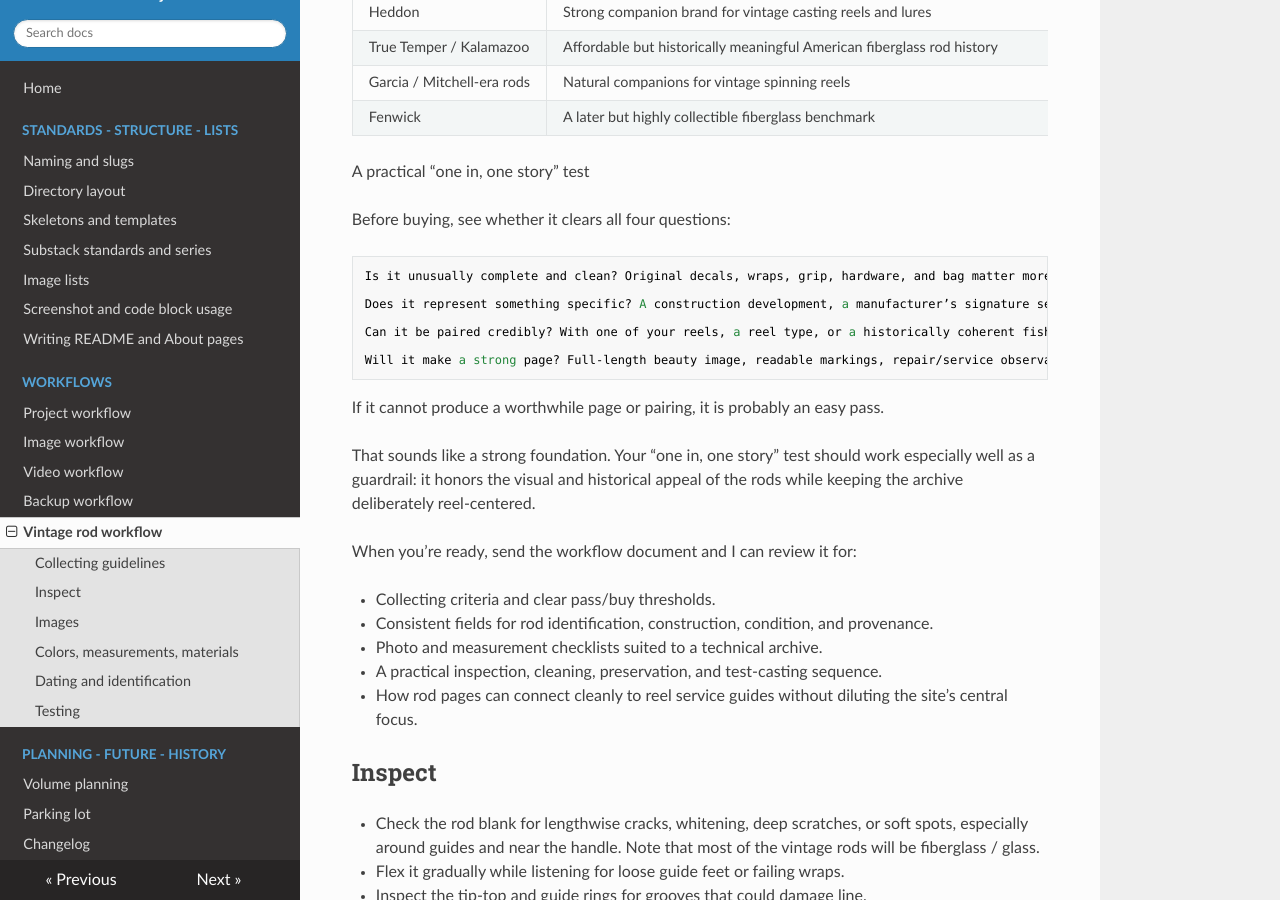
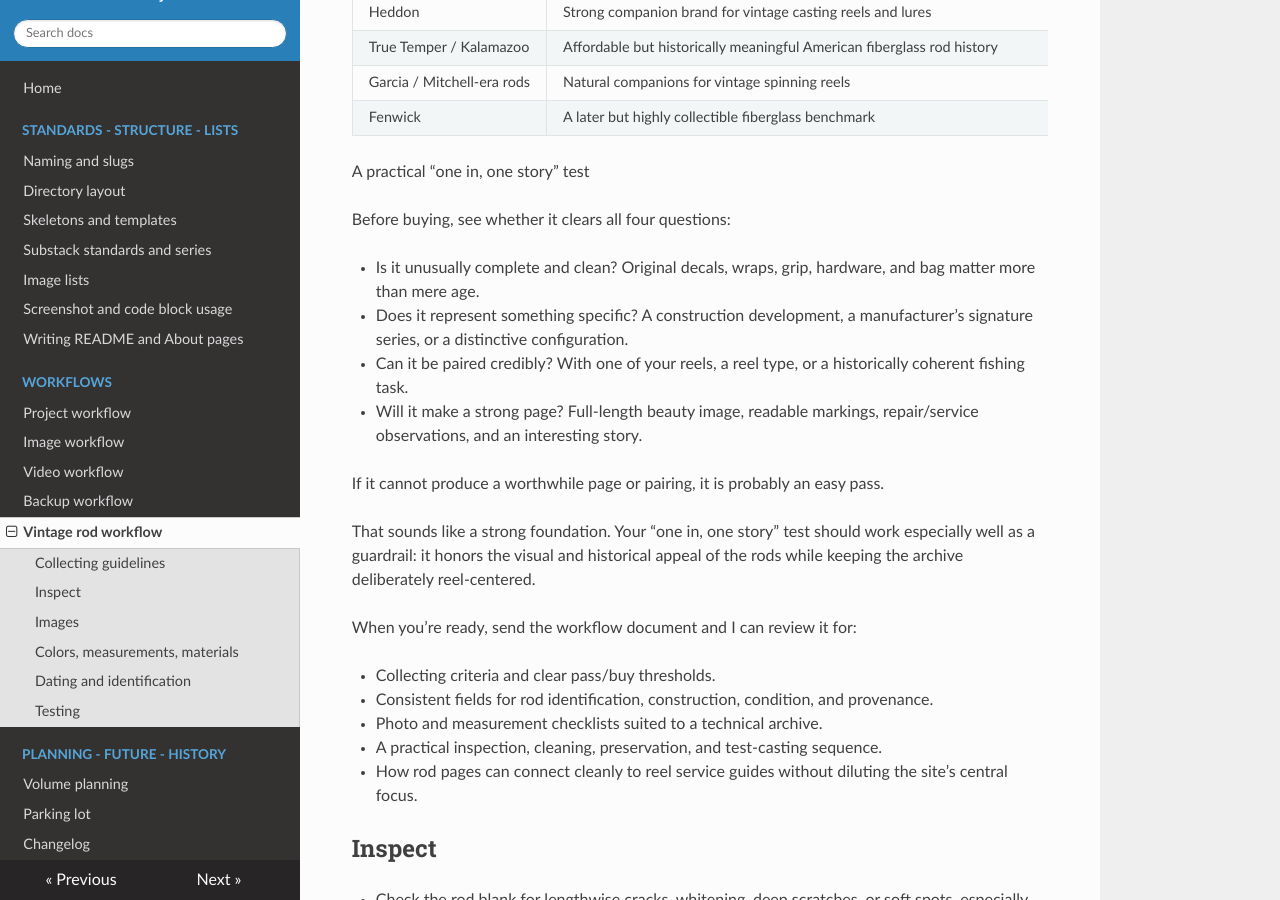
Before and after one commit to john-tech-writer/stack-project-docs, an MkDocs documentation site: the page built from docs/vintage-rod-workflow.md, in a window 1280 px wide and 900 px high, scrolled down 987 px. Built offline with MkDocs 1.6.1, drawn with Linux system fonts in a browser that asks for light colours; nearby versions of some CDN libraries.

```diff
--- a/docs/vintage-rod-workflow.md
+++ b/docs/vintage-rod-workflow.md
@@ -38,13 +38,13 @@ A practical “one in, one story” test
 
 Before buying, see whether it clears all four questions:
 
-    Is it unusually complete and clean? Original decals, wraps, grip, hardware, and bag matter more than mere age.
+  - Is it unusually complete and clean? Original decals, wraps, grip, hardware, and bag matter more than mere age.
 
-    Does it represent something specific? A construction development, a manufacturer’s signature series, or a distinctive configuration.
+  - Does it represent something specific? A construction development, a manufacturer’s signature series, or a distinctive configuration.
 
-    Can it be paired credibly? With one of your reels, a reel type, or a historically coherent fishing task.
+  - Can it be paired credibly? With one of your reels, a reel type, or a historically coherent fishing task.
 
-    Will it make a strong page? Full-length beauty image, readable markings, repair/service observations, and an interesting story.
+  - Will it make a strong page? Full-length beauty image, readable markings, repair/service observations, and an interesting story.
 
 If it cannot produce a worthwhile page or pairing, it is probably an easy pass.
 
```
